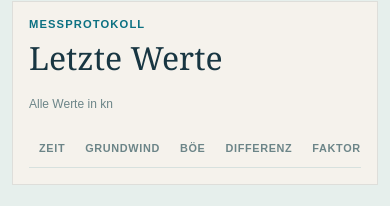
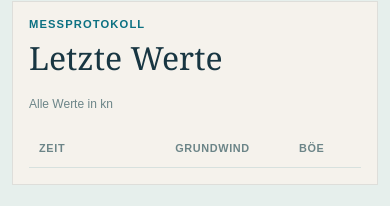
Before and after one commit to KCosinus/Wing-Foil-App, a website: page public/index.html in a window 390 px wide. Shown: the part 1291-1497 px from the top of the page. Drawn offline with nearby package versions, Linux system fonts and the light colour scheme; no server answers.

Commit message:
Verbessere mobile Messwerttabelle

```diff
--- a/public/style.css
+++ b/public/style.css
@@ -112,6 +112,7 @@ td.gust-value { color: #d65f36; font-weight: 700; }
     .summary strong { font-size: 1.8rem; }
     .summary-air strong, .summary-water strong { font-size: 1.45rem; }
     .chart-panel, .readings-panel { padding: 16px; }
+    .table-scroll table { min-width: 560px; }
     .chart-legend { flex-wrap: wrap; gap: 12px 18px; }
     .threshold { width: 100%; margin-left: 0; }
     .webcam-grid { grid-template-columns: 1fr; }
```
